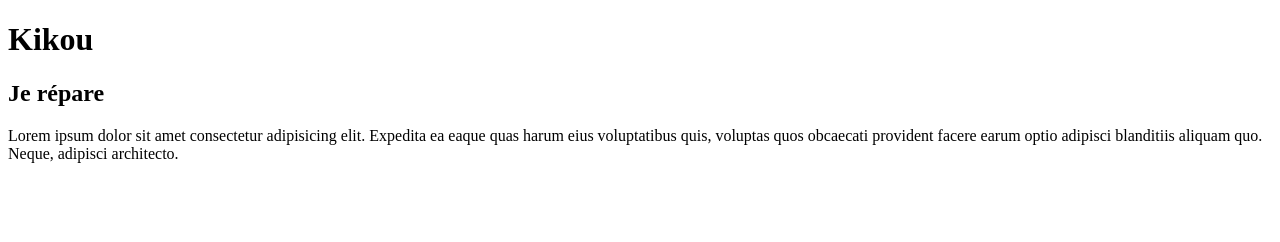
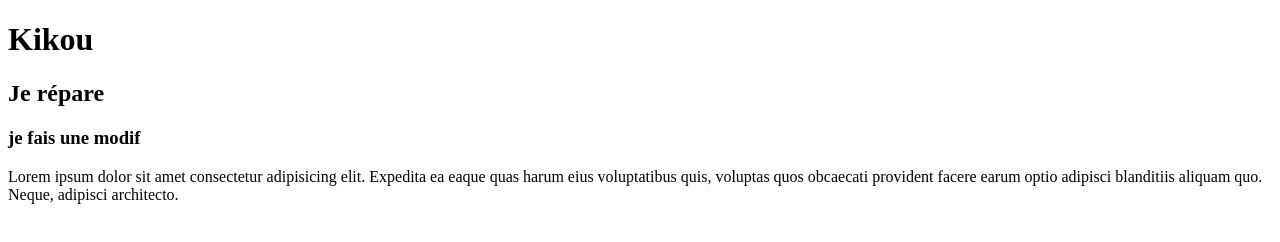
Before and after one commit to alexisben/mnaag, a plain HTML site: page index.html in a window 1280 px wide. Drawn offline with Linux system fonts and the light colour scheme.

Commit message:
Update index.html

```diff
--- a/index.html
+++ b/index.html
@@ -9,6 +9,7 @@
 <body>
   <h1>Kikou</h1>
   <h2>Je répare</h2>
+  <h3>je fais une modif</h3>
   <p>Lorem ipsum dolor sit amet consectetur adipisicing elit. Expedita ea eaque quas harum eius voluptatibus quis, voluptas quos obcaecati provident facere earum optio adipisci blanditiis aliquam quo. Neque, adipisci architecto.</p>
 </body>
 </html>
```
